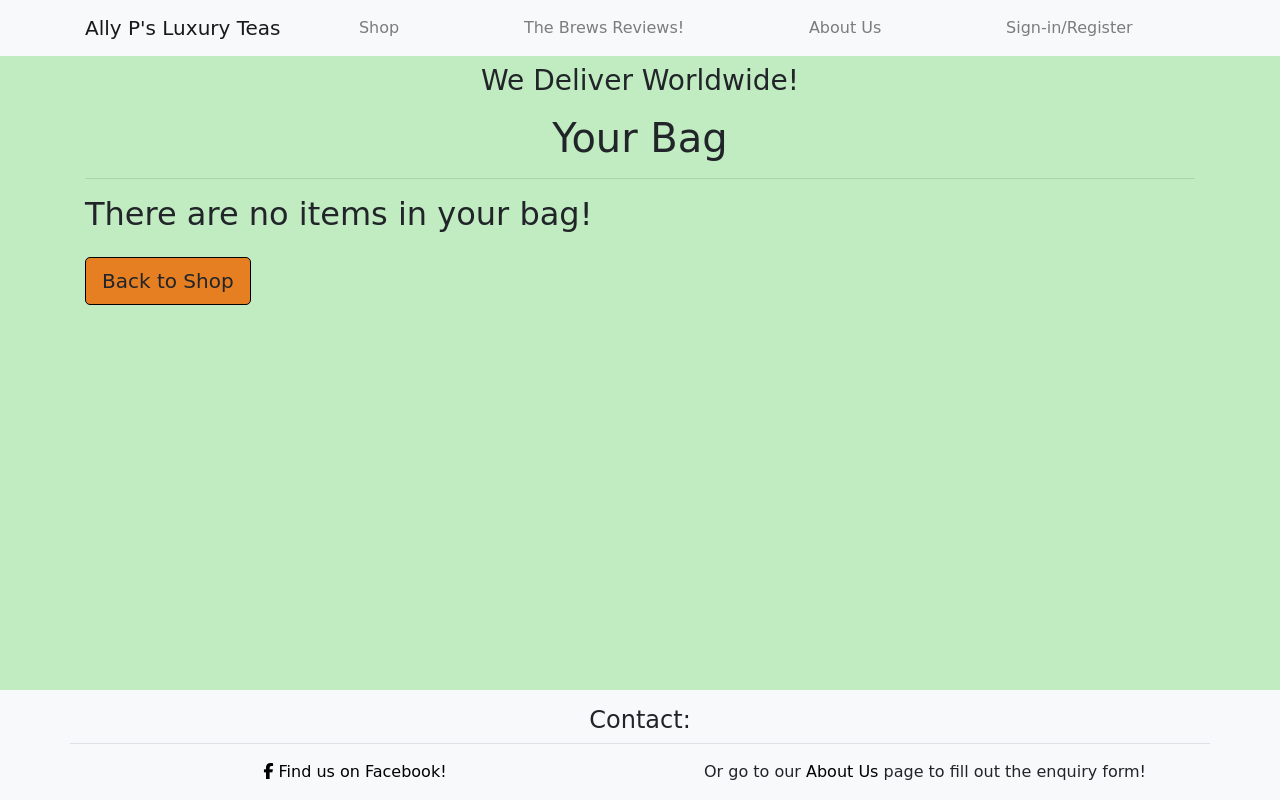
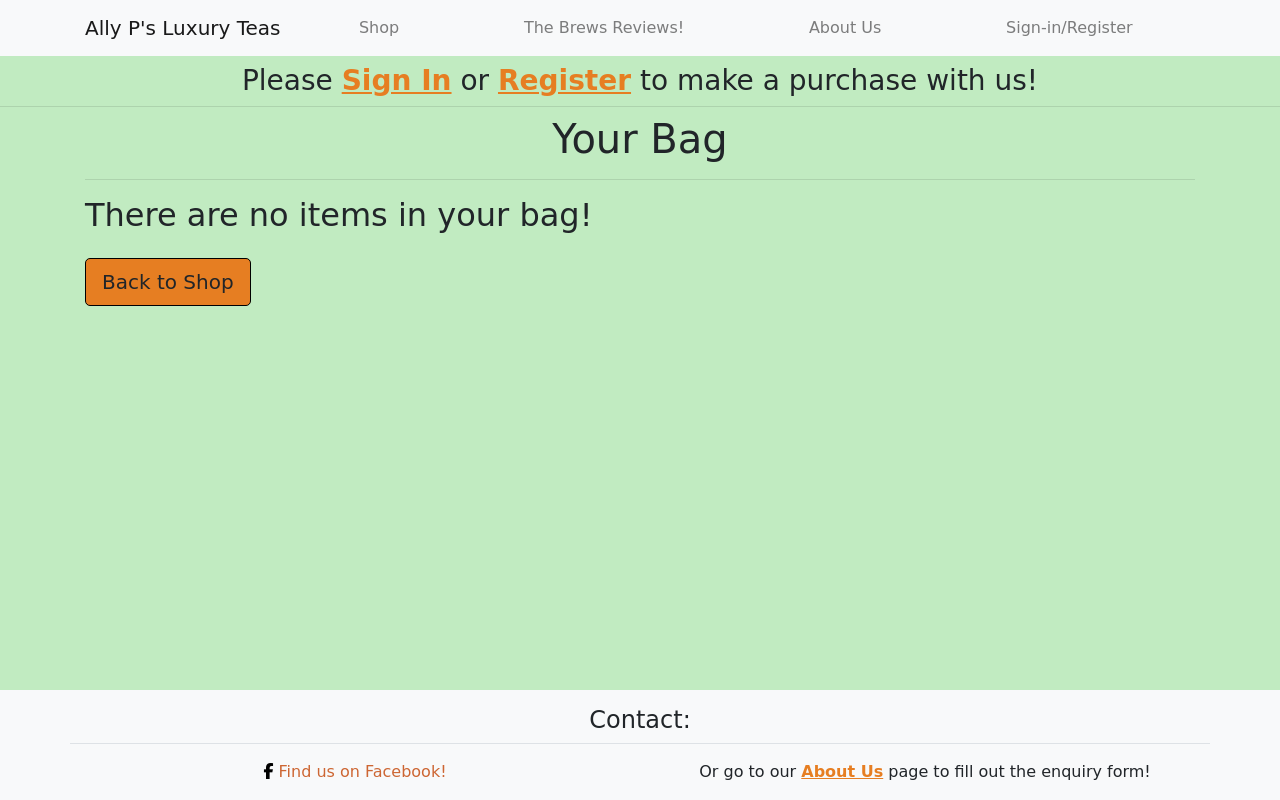
Before and after one commit to AlistairDriscoll/Ally-Ps-Luxury-Teas-Leeds, a Django app: page /bag/ in a window 1280 px wide. Run offline with Django 4.2, Linux system fonts and the light colour scheme; data comes from the database, SQL or seed files in the repository; some libraries are stand-ins or nearby versions; some web fonts are replaced.

Commit message:
Made links more obvious in login, signup and base templates, buttons now always go blue when hovered over

```diff
--- a/static/css/base.css
+++ b/static/css/base.css
@@ -60,6 +60,11 @@ a {
     color: black;
 }
 
+a strong:hover {
+    color: #0056b3;
+}
+
+button:hover,
 button.btn:hover,
 a.btn:hover {
     text-decoration: underline;
@@ -104,3 +109,7 @@ a strong {
     width: 100%;
     z-index: -1;
 }
+
+.orange-text {
+    color: rgba(205, 102, 51, 1);
+}
--- a/templates/account/login.html
+++ b/templates/account/login.html
@@ -7,7 +7,7 @@
 
     <p>
         {% blocktrans %}If you have not created an account yet, then please
-<strong><a href="{{ signup_url }}">sign up</a></strong> first.{% endblocktrans %}
+<a href="{{ signup_url }}"><strong>sign up</strong></a> first.{% endblocktrans %}
     </p>
 
     <form class="login" method="post" action="{% url 'account_login' %}">
--- a/templates/account/signup.html
+++ b/templates/account/signup.html
@@ -13,7 +13,7 @@
                 <h1>{% trans "Sign Up" %}</h1>
 
                 <p>
-                    {% blocktrans %}Already have an account? Then please <a href="{{ login_url }}">sign in</a>.{% endblocktrans %}
+                    {% blocktrans %}Already have an account? Then please <a href="{{ login_url }}"><strong>sign in</strong></a>.{% endblocktrans %}
                 </p>
 
                 <form class="signup"
--- a/templates/base.html
+++ b/templates/base.html
@@ -90,22 +90,29 @@
                     </div>
                 </div>
             </nav>
-            <div class="container-fluid welcome-delivery-banner-base mt-0 mb-2">
+            <div class="container-fluid welcome-delivery-banner-base mt-1">
                 <div class="row">
                     <div class="col-12 text-center">
-                        <h3>We Deliver Worldwide!</h3>
+                        {% if request.user.is_superuser %}
+                            <h3>
+                                <a href="{% url 'superuser_admin_page' %}">Go To Superuser Admin Page</a>
+                            </h3>
+                        {% elif request.user.is_authenticated %}
+                            <h3>We Deliver Worldwide!</h3>
+                        {% else %}
+                            <h3>
+                                Please <a href="{% url 'account_login' %}"><strong>Sign In</strong></a> or <a href="{% url 'account_signup' %}"><strong>Register</strong></a> to make a purchase with us!
+                            </h3>
+                        {% endif %}
                     </div>
                 </div>
             </div>
+            <hr class="mb-2 mt-0">
 
             {% if request.user.is_superuser %}
                 <div class="container">
                     <div class="row">
-                        <div class="col text-center">
-                            <h3>
-                                <a href="{% url 'superuser_admin_page' %}">Go To Superuser Admin Page</a>
-                            </h3>
-                        </div>
+                        <div class="col text-center"></div>
                     </div>
                 </div>
             {% endif %}
@@ -143,12 +150,12 @@
                             <a aria-label="Link to Facebook"
                                href="https://facebook.com"
                                rel="noopener"
-                               target="_blank"><span class="fab fa-facebook-f" aria-hidden="true"></span> Find us on Facebook!</a>
+                               target="_blank"><span class="fab fa-facebook-f" aria-hidden="true"></span><span class="orange-text"> Find us on Facebook!</span></a>
                         </p>
                     </div>
                     <div class="col-12 col-md-6 mt-3">
                         <p>
-                            Or go to our <a aria-label="Go to about page" href="{% url 'about_us' %}">About Us</a> page to fill out the enquiry form!
+                            Or go to our <a aria-label="Go to about page" href="{% url 'about_us' %}"><strong>About Us</strong></a> page to fill out the enquiry form!
                         </p>
                     </div>
                 </div>
```
